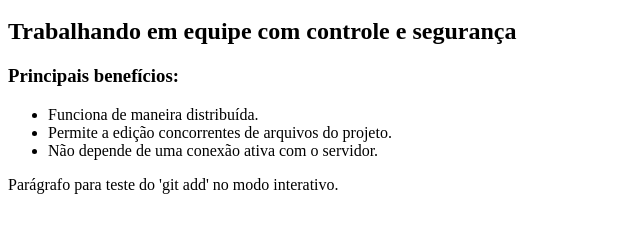
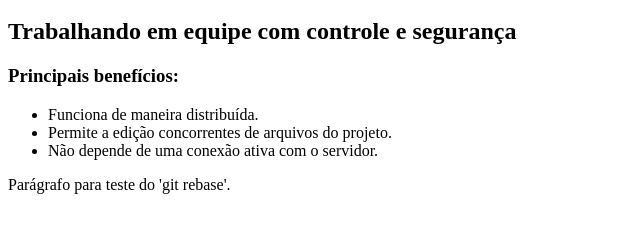
Before and after one commit to brunov14/curso-git, a plain HTML site: page index.html in a window 1280 px wide. Shown: the part 48-280 px from the top of the page, without its empty margins (0-640 px from the left). Drawn offline with Linux system fonts and the light colour scheme.

Commit message:
Mudando o paragrafo.

```diff
--- a/index.html
+++ b/index.html
@@ -12,7 +12,7 @@
 			<li>Permite a edição concorrentes de arquivos do projeto.</li>
 			<li>Não depende de uma conexão ativa com o servidor.</li>
 		</ul>
-		<p>Parágrafo para teste do 'git add' no modo interativo. </p>
+		<p>Parágrafo para teste do 'git rebase'. </p>
 
 	</body>
 </html>
```
